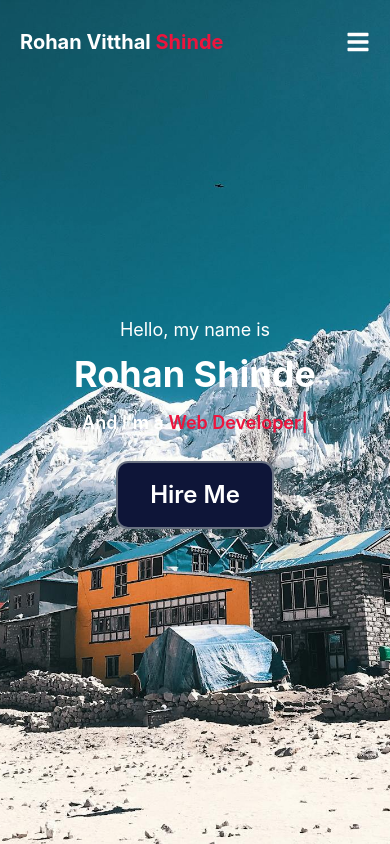
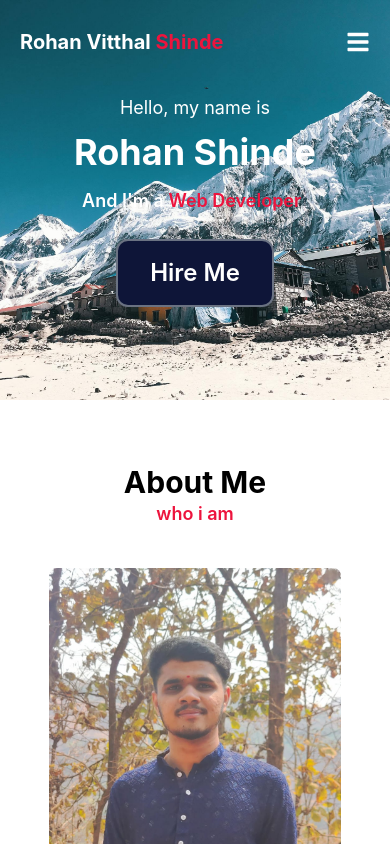
Before and after one commit to rohanshinde8725/react-portfolio, a React app: page / in a window 390 px wide. Shown: the top 844 px of the page. Built offline with nearby package versions, Linux system fonts and the light colour scheme; the HTML template or start-up script is replaced by a standard one.

Commit message:
Updated responsive design for mobile

```diff
--- a/src/App.jsx
+++ b/src/App.jsx
@@ -10,7 +10,7 @@ import Footer from './components/Footer'
 const App = () => {
   return (
     <>
-      <div className="relative h-screen w-full">
+      <div className="relative w-full">
         <Navbar />
         <Home />
       </div>
--- a/src/pages/about/About.jsx
+++ b/src/pages/about/About.jsx
@@ -22,7 +22,7 @@ const About = () => {
           {/* Image */}
           <div className='w-full md:w-[40%] flex justify-center'>
             <img
-              className='lg:w-80 sm:w-50 md:w-full h-auto object-cover rounded-lg'
+              className='lg:w-80 sm:w-[50%] md:w-full h-100 md:h-auto object-cover rounded-lg'
               src="../images/me.jpg"
               alt=""
             />
--- a/src/pages/home/Home.jsx
+++ b/src/pages/home/Home.jsx
@@ -4,7 +4,8 @@ import { ReactTyped } from "react-typed";
 const Home = () => {
 
   return (
-    <section id="home" className="relative min-h-screen flex items-center text-white scroll-mt-18">
+    <section id="home" className="relative h-100 md:min-h-screen flex items-center text-white
+    scroll-mt-18">
 
       {/* Background Image */}
       <div className="absolute top-0 left-0 w-full h-full -z-10">
```
